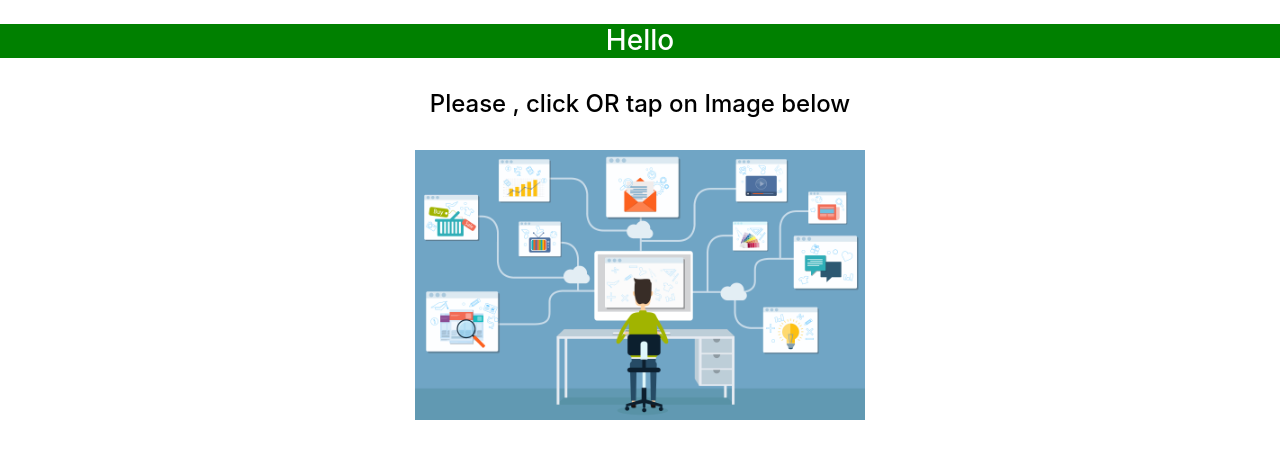
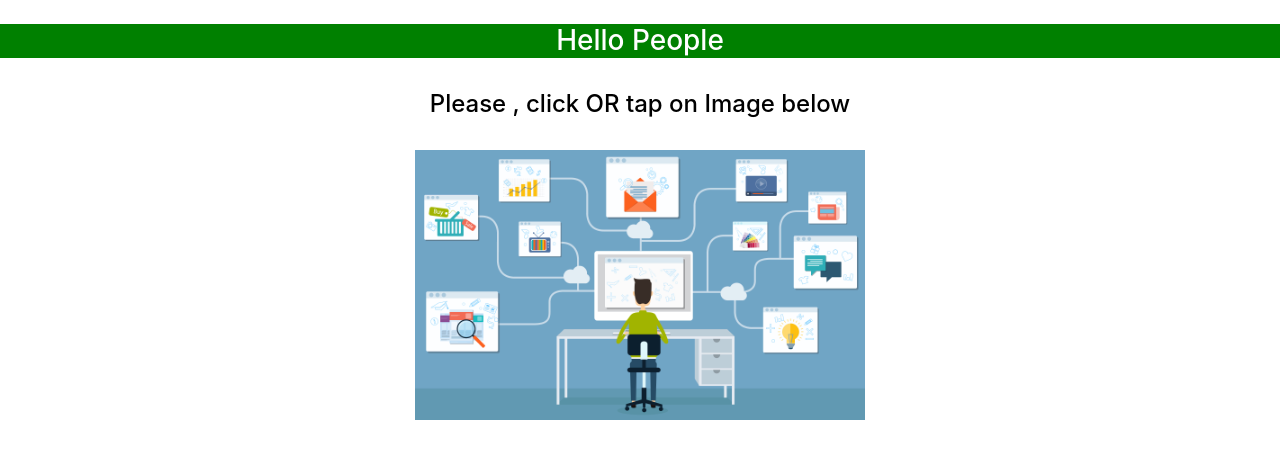
Before and after one commit to Ali8484/Toogle_Image_by_jsHtml, a plain HTML site: page index.html in a window 1280 px wide. Drawn offline with nearby package versions, Linux system fonts and the light colour scheme.

Commit message:
hello people

```diff
--- a/index.html
+++ b/index.html
@@ -48,7 +48,7 @@
 <br>
 
 		<div style="background-color:green" align="center" >
-		<h3 style="color:white">Hello </h3>
+		<h3 style="color:white">Hello People </h3>
 		</div>
   <br>
   <div align="center" >
```
